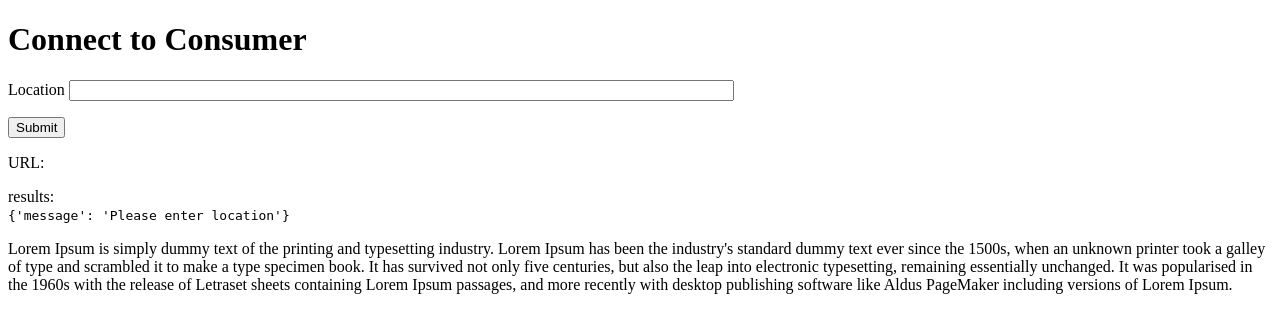
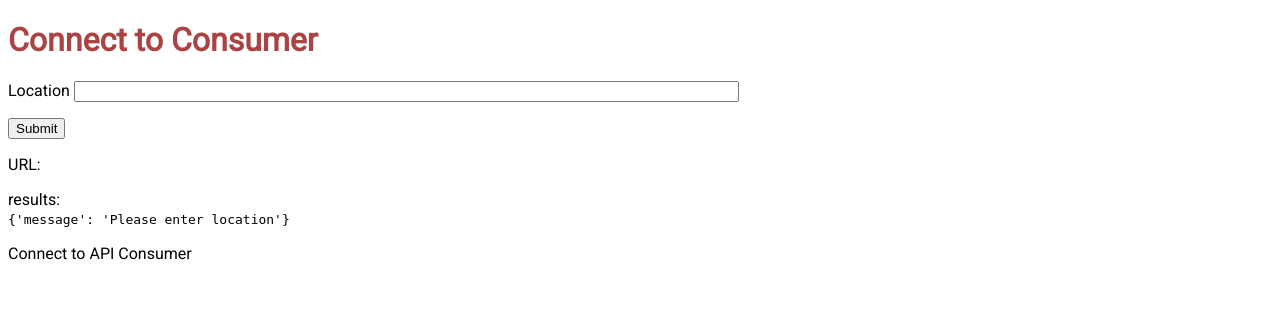
Before and after one commit to revvi/demo-payment-python, a Flask app: page /connect in a window 1280 px wide. Shown: the top 333 px of the page. Run offline with Flask 2, Linux system fonts and the light colour scheme.

Commit message:
update page

```diff
--- a/templates/connect.html
+++ b/templates/connect.html
@@ -3,6 +3,27 @@
 
 <head>
   <title>Dummy Payment Gateway</title>
+  <style>
+    body {
+      background-color: #fff;
+      font-family: 'Roboto', sans-serif;
+    }
+
+    h1 {
+      color: #A44;
+    }
+
+    h2 {
+      color: #522;
+    }
+
+    p {
+      color: black;
+    }
+  </style>
+  <link rel="preconnect" href="https://fonts.googleapis.com">
+  <link rel="preconnect" href="https://fonts.gstatic.com" crossorigin>
+  <link href="https://fonts.googleapis.com/css2?family=Roboto&display=swap" rel="stylesheet">
 </head>
 
 <body>
@@ -24,12 +45,7 @@
     results:<br />
     <code>{{ results }}</code>
   </p>
-    <p>Lorem Ipsum is simply dummy text of the printing and typesetting industry. Lorem Ipsum has been the industry's
-        standard dummy text ever since the 1500s, when an unknown printer took a galley of type and scrambled it to make
-        a type specimen book. It has survived not only five centuries, but also the leap into electronic typesetting,
-        remaining essentially unchanged. It was popularised in the 1960s with the release of Letraset sheets containing
-        Lorem Ipsum passages, and more recently with desktop publishing software like Aldus PageMaker including versions
-        of Lorem Ipsum.</p>
+  <p>Connect to API Consumer</p>
 
 </body>
 
```
Also changed, not shown: templates/home.html (+42 -9 lines). Lines whose indentation alone changed are shown as unchanged.
